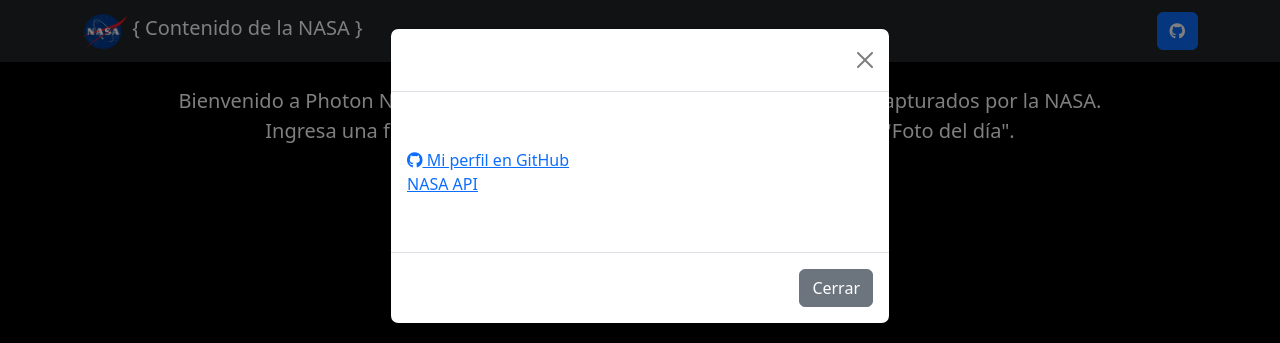
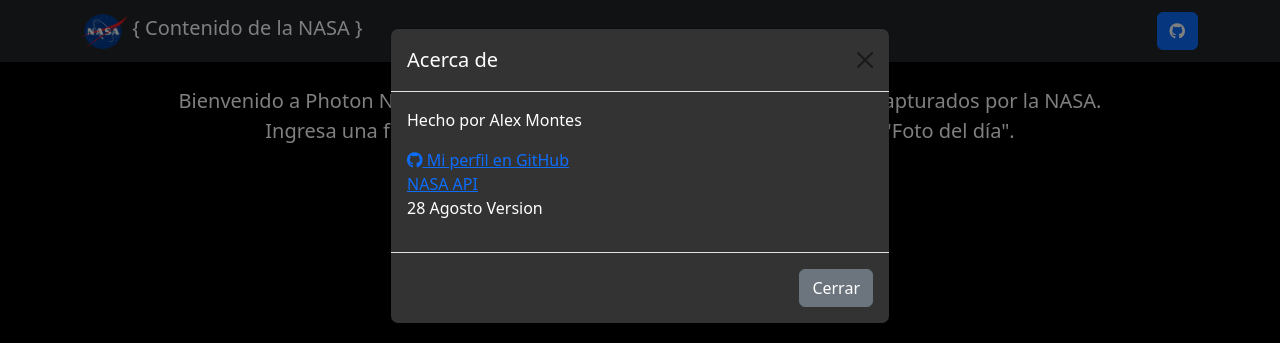
Before and after one commit to AlepsMM03/nasa_api, a plain HTML site: page index.html in a window 1280 px wide. Both pictures are taken after a click on the button 1177 px from the left and 31 px from the top of the page. Drawn offline with nearby package versions, Linux system fonts and the light colour scheme; no server answers.

Commit message:
Update index.html

```diff
--- a/index.html
+++ b/index.html
@@ -10,6 +10,14 @@
     <style>
         body {
             background-color: black;
+            color: white;
+        }
+        /* Estilo para el modal */
+        .modal-content {
+            background-color: #333;
+            color: white;
+        }
+        .modal-link {
             color: white;
         }
         /* Agrega estilos CSS personalizados aquí */
```
